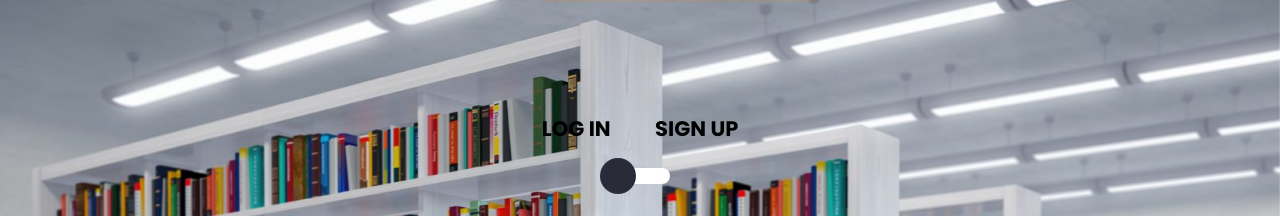
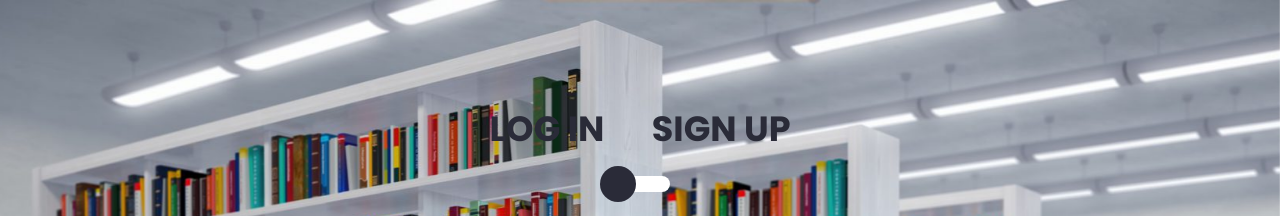
Before and after one commit to JhonHernandezz/Books-Corner-Proyect, a React (Vite) app: page /login in a window 1280 px wide. Shown: the top 216 px of the page. Built offline with nearby package versions, Linux system fonts and the light colour scheme; a web font is replaced by a local one.

Commit message:
feat: :sparkles: Form
Change styles to the form

by: Jhon Hernandez

```diff
--- a/src/pages/Login/components/Form.css
+++ b/src/pages/Login/components/Form.css
@@ -337,6 +337,6 @@ input[type=number] {
 }
 
 .tituloLogin{
-  color: black;
-  font-size: 140%;
+  color: #2a2b38;
+  font-size: 35px;
 }
```
